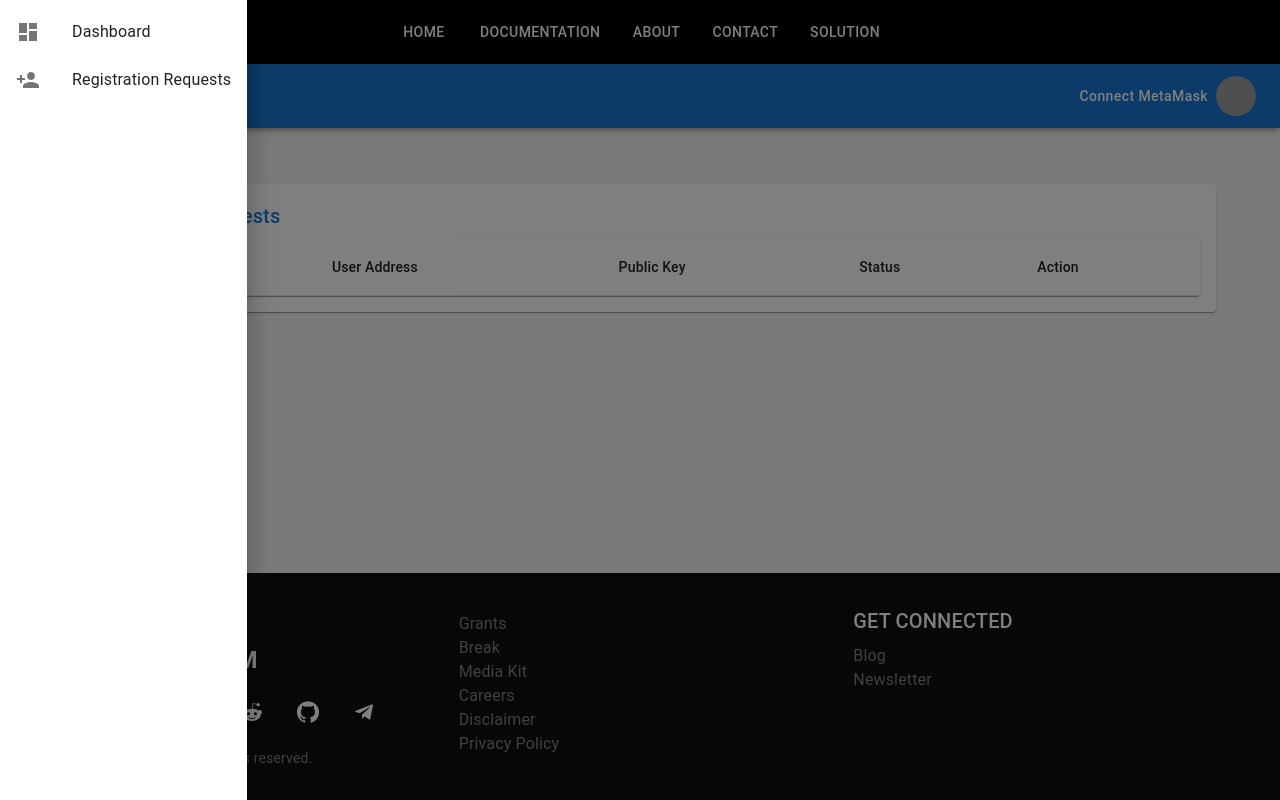
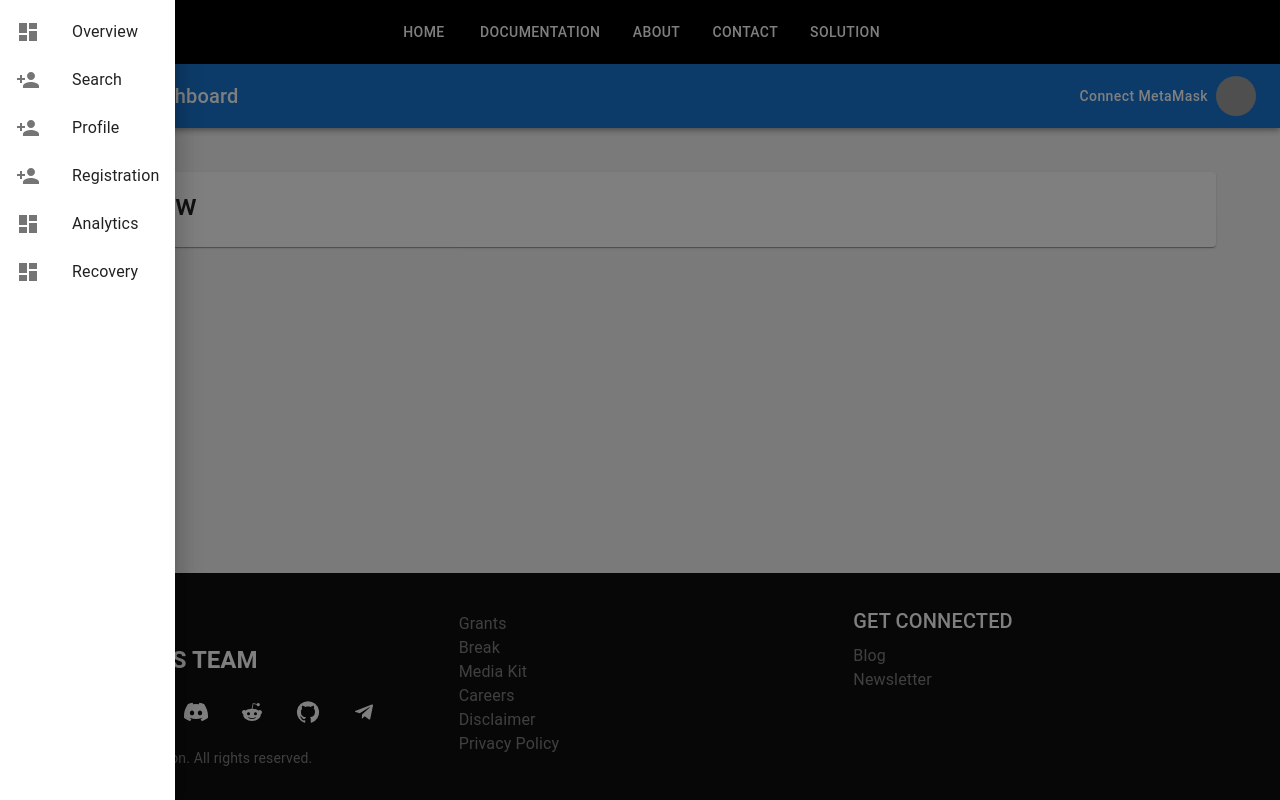
Before and after one commit to RES-ZZ/Safe_Pass, a React (Vite) app in the folder frontend/: page /admin in a window 1280 px wide. Both pictures are taken after a click on the button "menu". Built offline with nearby package versions, Linux system fonts and the light colour scheme; grey boxes are pictures that could not be loaded.

Commit message:
changes in admin

```diff
--- a/frontend/src/pages/Solution/Admin.jsx
+++ b/frontend/src/pages/Solution/Admin.jsx
@@ -27,7 +27,6 @@ import {
   ListItem,
   ListItemIcon,
   ListItemText,
-  Divider,
 } from "@mui/material";
 import { createTheme, ThemeProvider } from "@mui/material/styles";
 import CssBaseline from "@mui/material/CssBaseline";
@@ -47,6 +46,7 @@ const Admin = () => {
   const [loading, setLoading] = useState(false);
   const [adminContract, setAdminContract] = useState(null);
   const [drawerOpen, setDrawerOpen] = useState(false);
+  const [selectedSection, setSelectedSection] = useState("Overview"); // State for selected section
 
   // Network Configuration
   const CELO_ALFAJORES_CONFIG = {
@@ -295,44 +295,85 @@ const Admin = () => {
           onClose={() => setDrawerOpen(false)}
         >
           <List>
-            <ListItem button>
+            <ListItem button onClick={() => { setSelectedSection('Overview'); setDrawerOpen(false); }}>
               <ListItemIcon>
                 <DashboardIcon />
               </ListItemIcon>
-              <ListItemText primary="Dashboard" />
+              <ListItemText primary="Overview" />
             </ListItem>
-            <ListItem button>
+            <ListItem button onClick={() => { setSelectedSection('Search'); setDrawerOpen(false); }}>
               <ListItemIcon>
                 <PersonAddIcon />
               </ListItemIcon>
-              <ListItemText primary="Registration Requests" />
+              <ListItemText primary="Search" />
+            </ListItem>
+            <ListItem button onClick={() => { setSelectedSection('Profile'); setDrawerOpen(false); }}>
+              <ListItemIcon>
+                <PersonAddIcon />
+              </ListItemIcon>
+              <ListItemText primary="Profile" />
+            </ListItem>
+            <ListItem button onClick={() => { setSelectedSection('Registration'); setDrawerOpen(false); }}>
+              <ListItemIcon>
+                <PersonAddIcon />
+              </ListItemIcon>
+              <ListItemText primary="Registration" />
+            </ListItem>
+            <ListItem button onClick={() => { setSelectedSection('Analytics'); setDrawerOpen(false); }}>
+              <ListItemIcon>
+                <DashboardIcon />
+              </ListItemIcon>
+              <ListItemText primary="Analytics" />
+            </ListItem>
+            <ListItem button onClick={() => { setSelectedSection('Recovery'); setDrawerOpen(false); }}>
+              <ListItemIcon>
+                <DashboardIcon />
+              </ListItemIcon>
+              <ListItemText primary="Recovery" />
             </ListItem>
           </List>
         </Drawer>
-        <Container maxWidth="lg" sx={{ mt: 4, mb: 4 }}>
-          <Grid container spacing={3}>
-            <Grid item xs={12}>
+        <Container>
           {alertMessage && (
-                <Alert severity="info" sx={{ mb: 2 }}>
+            <Alert severity="info" onClose={() => setAlertMessage(null)}>
               {alertMessage}
             </Alert>
           )}
-            </Grid>
+          <Grid container spacing={3} style={{ marginTop: "20px" }}>
             <Grid item xs={12}>
-              <Paper sx={{ p: 2, display: "flex", flexDirection: "column" }}>
-                <Typography
-                  component="h2"
-                  variant="h6"
-                  color="primary"
-                  gutterBottom
-                >
-                  Registration Requests
-                </Typography>
+              {loading && <CircularProgress />}
+              {selectedSection === "Overview" && (
+                <Card>
+                  <CardContent>
+                    <Typography variant="h2">Overview</Typography>
+                    {/* Your Overview content here */}
+                  </CardContent>
+                </Card>
+              )}
+              {selectedSection === "Search" && (
+                <Card>
+                  <CardContent>
+                    <Typography variant="h2">Search</Typography>
+                    {/* Your Search content here */}
+                  </CardContent>
+                </Card>
+              )}
+              {selectedSection === "Profile" && (
+                <Card>
+                  <CardContent>
+                    <Typography variant="h2">Profile</Typography>
+                    {/* Your Profile content here */}
+                  </CardContent>
+                </Card>
+              )}
+              {selectedSection === "Registration" && (
+                <Card>
+                  <CardContent>
+                    <Typography variant="h2">Registration Requests</Typography>
                     <TableContainer component={Paper}>
                       <Table>
                         <TableHead>
                           <TableRow>
-                        <TableCell>Username</TableCell>
                             <TableCell>User Address</TableCell>
                             <TableCell>Public Key</TableCell>
                             <TableCell>Status</TableCell>
@@ -342,38 +383,23 @@ const Admin = () => {
                         <TableBody>
                           {adminRequests.map((request, index) => (
                             <TableRow key={index}>
-                          <TableCell>{request.username}</TableCell>
                               <TableCell>{request.userAddress}</TableCell>
-                          <TableCell>
-                            <Typography
-                              variant="body2"
-                              style={{ wordBreak: "break-all" }}
-                            >
-                              {request.publicKey.slice(0, 15)}...
-                              {request.publicKey.slice(-15)}
-                            </Typography>
-                          </TableCell>
+                              <TableCell>{request.publicKey}</TableCell>
                               <TableCell>
                                 {request.approved ? (
                                   <Chip
-                                icon={<CheckCircleIcon />}
                                     label="Approved"
                                     color="success"
+                                    icon={<CheckCircleIcon />}
                                   />
                                 ) : (
-                              <Chip
-                                icon={<PendingIcon />}
-                                label="Pending"
-                                color="warning"
-                              />
+                                  <Chip label="Pending" color="warning" icon={<PendingIcon />} />
                                 )}
                               </TableCell>
                               <TableCell>
                                 {!request.approved && (
                                   <Button
                                     variant="contained"
-                                color="primary"
-                                size="small"
                                     onClick={() =>
                                       approveRegistration(
                                         index,
@@ -381,13 +407,8 @@ const Admin = () => {
                                         request.publicKey
                                       )
                                     }
-                                disabled={loading}
                                   >
-                                {loading ? (
-                                  <CircularProgress size={24} />
-                                ) : (
-                                  "Approve"
-                                )}
+                                    Approve
                                   </Button>
                                 )}
                               </TableCell>
@@ -396,7 +417,25 @@ const Admin = () => {
                         </TableBody>
                       </Table>
                     </TableContainer>
-              </Paper>
+                  </CardContent>
+                </Card>
+              )}
+              {selectedSection === "Analytics" && (
+                <Card>
+                  <CardContent>
+                    <Typography variant="h2">Analytics</Typography>
+                    {/* Your Analytics content here */}
+                  </CardContent>
+                </Card>
+              )}
+              {selectedSection === "Recovery" && (
+                <Card>
+                  <CardContent>
+                    <Typography variant="h2">Recovery</Typography>
+                    {/* Your Recovery content here */}
+                  </CardContent>
+                </Card>
+              )}
             </Grid>
           </Grid>
         </Container>
```
Lines whose indentation alone changed are shown as unchanged.
